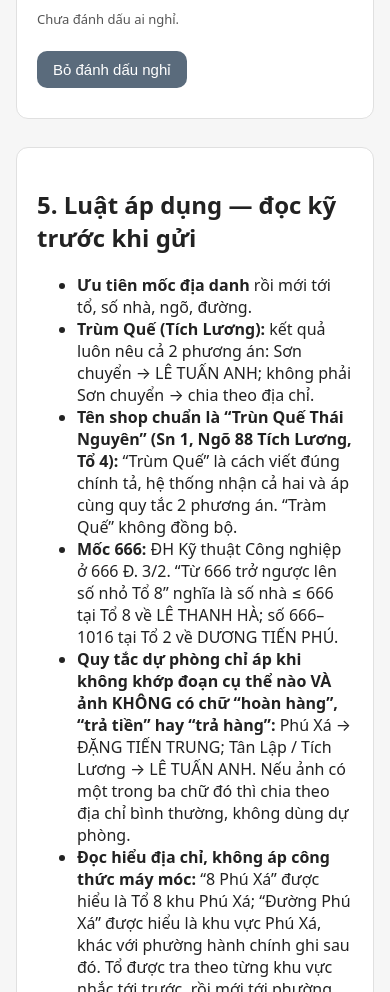
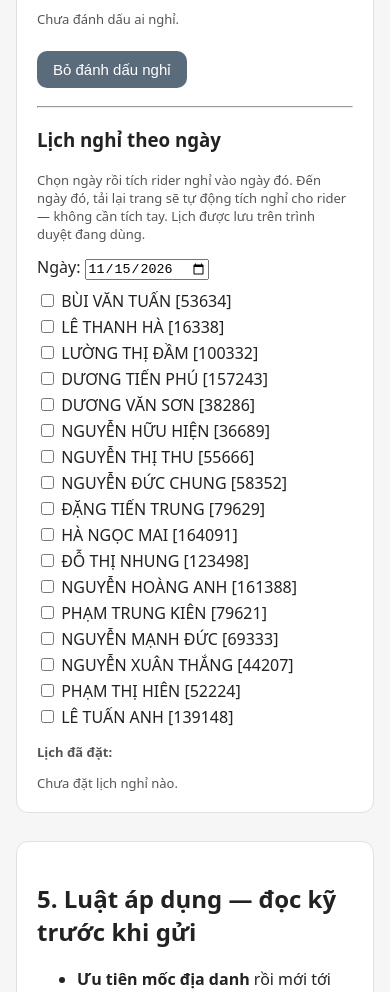
Before and after one commit to thanhbinh-ic/SPX-Hub-TNN3, a plain HTML site: page index.html in a window 390 px wide. Shown: the part 5390-6382 px from the top of the page. Drawn offline with nearby package versions, Linux system fonts and the light colour scheme.

Commit message:
15/11: Lich nghi theo ngay - chon ngay + tich rider, den ngay do tai lai trang tu tich nghi

```diff
--- a/index.html
+++ b/index.html
@@ -121,6 +121,13 @@ table{width:100%;border-collapse:collapse;font-size:14px} th,td{border-bottom:1p
 <table id="tbl"><thead><tr><th>Mã</th><th>Rider</th><th>Phường</th><th>Tuyến</th><th>Nghỉ</th></tr></thead><tbody></tbody></table>
 <p class="small" id="offStatus"></p>
 <button class="secondary" id="clearOff">Bỏ đánh dấu nghỉ</button>
+<hr>
+<h3>Lịch nghỉ theo ngày</h3>
+<p class="small">Chọn ngày rồi tích rider nghỉ vào ngày đó. Đến ngày đó, tải lại trang sẽ tự động tích nghỉ cho rider — không cần tích tay. Lịch được lưu trên trình duyệt đang dùng.</p>
+<label>Ngày: <input type="date" id="schedDate"></label>
+<div id="schedPick" style="margin:8px 0"></div>
+<p class="small"><b>Lịch đã đặt:</b></p>
+<div id="schedList" class="small"></div>
 </div>
 
 <div class="card">
@@ -140,7 +147,7 @@ table{width:100%;border-collapse:collapse;font-size:14px} th,td{border-bottom:1p
 <li><b>Bổ sung tuyến từ file Map.txt:</b> DƯƠNG VĂN SƠN thêm Tổ 3; LƯỜNG THỊ ĐẦM thêm Tổ 16; NGUYỄN HOÀNG ANH thêm Thống Nhất, Tổ 1 (Tích Lương) — nên Tổ 1 Tích Lương nay về Hoàng Anh, không còn gán nhầm sang Tổ 1 Tân Lập của PHẠM TRUNG KIÊN. Địa chỉ 188 Đường Phú Xá về ĐẶNG TIẾN TRUNG theo luật địa chỉ chỉ định, không áp khoảng 58–210 chẵn của NGUYỄN HỮU HIỆN, kể cả khi không có tên shop kimquytn.</li>
 <li><b>Tổ nào không có trong bảng</b> thì hệ thống báo “chưa xác định được”, không tự đoán rider.</li>
 <li><b>“Người gửi trả phí” không tính</b> là “trả hàng” hay “trả tiền” trong quy tắc dự phòng.</li>
-<li><b>Đánh dấu nghỉ:</b> tích cột “Nghỉ” trong Bảng tuyến cho rider nghỉ hôm đó, hệ thống sẽ không đẩy đơn cho rider đó mà tự chuyển sang rider gần nhất cùng phường, nếu không còn ai thì chuyển sang người cover dự phòng theo phường (Phú Xá → ĐẶNG TIẾN TRUNG; Tân Lập / Tích Lương → LÊ TUẤN ANH). Đánh dấu được lưu trên trình duyệt đang dùng, sang ngày mới thì bỏ tích.</li>
+<li><b>Đánh dấu nghỉ:</b> tích cột “Nghỉ” trong Bảng tuyến cho rider nghỉ hôm đó, hệ thống sẽ không đẩy đơn cho rider đó mà tự chuyển sang rider gần nhất cùng phường, nếu không còn ai thì chuyển sang người cover dự phòng theo phường (Phú Xá → ĐẶNG TIẾN TRUNG; Tân Lập / Tích Lương → LÊ TUẤN ANH). Đánh dấu được lưu trên trình duyệt đang dùng, sang ngày mới thì bỏ tích. Muốn đặt nghỉ trước cho một ngày cụ thể (ví dụ 19/11 Nhung nghỉ) thì dùng mục “Lịch nghỉ theo ngày” trong Bảng tuyến: chọn ngày, tích rider — đến ngày đó tải lại trang sẽ tự động tích nghỉ, không cần tích tay; rider nghỉ theo lịch thì ô tích ở bảng bị khóa và có ghi “(theo lịch)”.</li>
 </ul>
 </div>
 </main>
@@ -446,7 +453,25 @@ function wardCoverChain(ward){
 let offIds=new Set();
 try{ if(typeof localStorage!=="undefined"){ const saved=JSON.parse(localStorage.getItem("spx-off-riders")||"[]"); if(Array.isArray(saved)) offIds=new Set(saved); } }catch(e){}
 function saveOff(){ try{ if(typeof localStorage!=="undefined") localStorage.setItem("spx-off-riders",JSON.stringify([...offIds])); }catch(e){} }
-function isOff(r){ return !!r&&offIds.has(r.id); }
+function isOff(r){ return !!r&&(offIds.has(r.id)||schedToday.has(r.id)); }
+// Lich nghi theo ngay (15/11/2026): lich luu trong localStorage dang
+// {"YYYY-MM-DD":["id rider", ...]}. Moi lan tai trang, lich cua NGAY HOM
+// NAY duoc nap vao schedToday va isOff() coi nhu nghi — khong can tich
+// tay. Lich cua ngay da qua tu dong bi loai khi doc.
+const SCHED_KEY="spx-off-schedule";
+function localDateStr(d){ const p=n=>String(n).padStart(2,"0"); return d.getFullYear()+"-"+p(d.getMonth()+1)+"-"+p(d.getDate()); }
+function loadSched(){
+  let s={};
+  try{ if(typeof localStorage!=="undefined"){ const raw=JSON.parse(localStorage.getItem(SCHED_KEY)||"{}"); if(raw&&typeof raw==="object") s=raw; } }catch(e){ s={}; }
+  const today=localDateStr(new Date());
+  Object.keys(s).forEach(ds=>{ if(!/^\d{4}-\d{2}-\d{2}$/.test(ds)||ds<today||!Array.isArray(s[ds])) delete s[ds]; else s[ds]=[...new Set(s[ds].filter(x=>typeof x==="string"))]; });
+  return s;
+}
+function saveSched(s){ try{ if(typeof localStorage!=="undefined") localStorage.setItem(SCHED_KEY,JSON.stringify(s)); }catch(e){} }
+function schedIdsFor(s,ds){ return Array.isArray(s[ds])?s[ds]:[]; }
+let schedToday=new Set(schedIdsFor(loadSched(),localDateStr(new Date())));
+function applySchedToday(){ schedToday=new Set(schedIdsFor(loadSched(),localDateStr(new Date()))); }
+function isSchedOffToday(r){ return !!r&&schedToday.has(r.id); }
 function coverFor(rider,ward,pup){
   ward=norm(ward||"");
   // Hang Seller khong day cho cover TRUNG / TUAN_ANH (chi Buyer, NS moi duoc).
@@ -591,12 +616,52 @@ document.addEventListener("paste",e=>{const f=[...(e.clipboardData||{}).items||[
 const tb=$("tbl").querySelector("tbody");
 Object.values(RIDERS).forEach(r=>{const tr=document.createElement("tr"); tr.innerHTML="<td>"+r.id+"</td><td>"+r.name+"</td><td>"+r.ward+"</td><td>"+r.route+"</td><td><input type=\"checkbox\" class=\"offbox\" data-id=\""+r.id+"\"></td>"; tb.appendChild(tr);});
 function refreshOffUI(){
-  document.querySelectorAll(".offbox").forEach(cb=>{ cb.checked=offIds.has(cb.dataset.id); cb.closest("tr").classList.toggle("off-row",cb.checked); });
-  const names=[...offIds].map(id=>{ const r=Object.values(RIDERS).find(x=>x.id===id); return r?r.name+" ["+id+"]":id; });
+  document.querySelectorAll(".offbox").forEach(cb=>{ const off=isOff({id:cb.dataset.id}); const sched=isSchedOffToday({id:cb.dataset.id}); cb.checked=off; cb.disabled=sched; cb.title=sched?"Nghỉ theo lịch đã đặt cho hôm nay — sửa ở mục Lịch nghỉ theo ngày bên dưới.":""; cb.closest("tr").classList.toggle("off-row",off); });
+  const names=[...new Set([...offIds,...schedToday])].map(id=>{ const r=Object.values(RIDERS).find(x=>x.id===id); const n=r?r.name+" ["+id+"]":id; return schedToday.has(id)?n+" (theo lịch)":n; });
   $("offStatus").textContent=names.length?("Đang nghỉ: "+names.join(", ")+" — hệ thống sẽ không đẩy đơn cho các rider này."):("Chưa đánh dấu ai nghỉ.");
 }
 document.querySelectorAll(".offbox").forEach(cb=>cb.onchange=()=>{ if(cb.checked) offIds.add(cb.dataset.id); else offIds.delete(cb.dataset.id); saveOff(); refreshOffUI(); if($("addr").value.trim()) render(); });
 $("clearOff").onclick=()=>{ offIds.clear(); saveOff(); refreshOffUI(); if($("addr").value.trim()) render(); };
+// Lich nghi theo ngay: chon ngay -> tich rider nghi vao ngay do (luu ngay
+// khi tich/bo tich). Den ngay do, tai lai trang se tu dong tich nghi.
+function schedDateLabel(ds){ const p=ds.split("-"); return p[2]+"/"+p[1]+"/"+p[0]; }
+function renderSchedPick(){
+  const ds=$("schedDate").value||localDateStr(new Date());
+  const s=loadSched(); const ids=new Set(schedIdsFor(s,ds));
+  const box=$("schedPick"); box.innerHTML="";
+  Object.values(RIDERS).forEach(r=>{
+    const lab=document.createElement("label"); lab.style.cssText="display:inline-block;margin:2px 10px 2px 0;white-space:nowrap";
+    const cb=document.createElement("input"); cb.type="checkbox"; cb.checked=ids.has(r.id);
+    cb.onchange=()=>{ const cur=loadSched(); const arr=new Set(schedIdsFor(cur,ds)); if(cb.checked) arr.add(r.id); else arr.delete(r.id); if(arr.size) cur[ds]=[...arr]; else delete cur[ds]; saveSched(cur); renderSchedList(); if(ds===localDateStr(new Date())){ applySchedToday(); refreshOffUI(); if($("addr").value.trim()) render(); } };
+    lab.appendChild(cb); lab.appendChild(document.createTextNode(" "+r.name+" ["+r.id+"]"));
+    box.appendChild(lab);
+  });
+}
+function renderSchedList(){
+  const s=loadSched(); const today=localDateStr(new Date());
+  const days=Object.keys(s).filter(ds=>ds>=today&&s[ds].length).sort();
+  const el=$("schedList");
+  if(!days.length){ el.textContent="Chưa đặt lịch nghỉ nào."; return; }
+  el.innerHTML="";
+  days.forEach(ds=>{
+    const line=document.createElement("div");
+    line.appendChild(document.createTextNode(schedDateLabel(ds)+": "));
+    s[ds].forEach((id,i)=>{
+      const r=Object.values(RIDERS).find(x=>x.id===id);
+      const nm=document.createElement("b"); nm.textContent=r?r.name+" ["+id+"]":id; line.appendChild(nm);
+      const del=document.createElement("button"); del.textContent="✕"; del.className="secondary"; del.style.cssText="padding:0 6px;margin-left:4px";
+      del.title="Xóa lịch nghỉ ngày "+schedDateLabel(ds)+" của "+(r?r.name:id);
+      del.onclick=()=>{ const cur=loadSched(); cur[ds]=schedIdsFor(cur,ds).filter(x=>x!==id); if(!cur[ds].length) delete cur[ds]; saveSched(cur); renderSchedPick(); renderSchedList(); if(ds===today){ applySchedToday(); refreshOffUI(); if($("addr").value.trim()) render(); } };
+      line.appendChild(del);
+      if(i<s[ds].length-1) line.appendChild(document.createTextNode(", "));
+    });
+    el.appendChild(line);
+  });
+}
+$("schedDate").value=localDateStr(new Date());
+$("schedDate").min=localDateStr(new Date());
+$("schedDate").onchange=renderSchedPick;
+renderSchedPick(); renderSchedList();
 refreshOffUI();
 $("q").oninput=e=>{const q=norm(e.target.value); [...tb.rows].forEach(row=>{row.style.display=norm(row.innerText).includes(q)?"":"none";});};
 // Bản đồ
```
Also changed, not shown: 1 other file.
